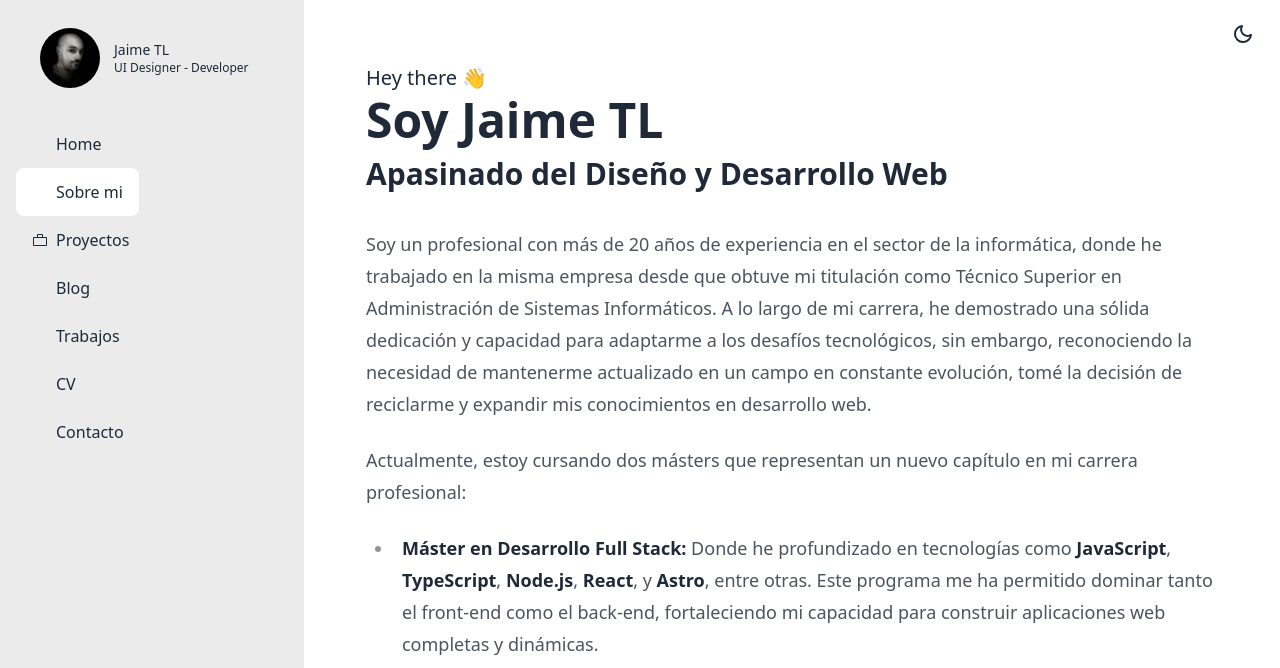
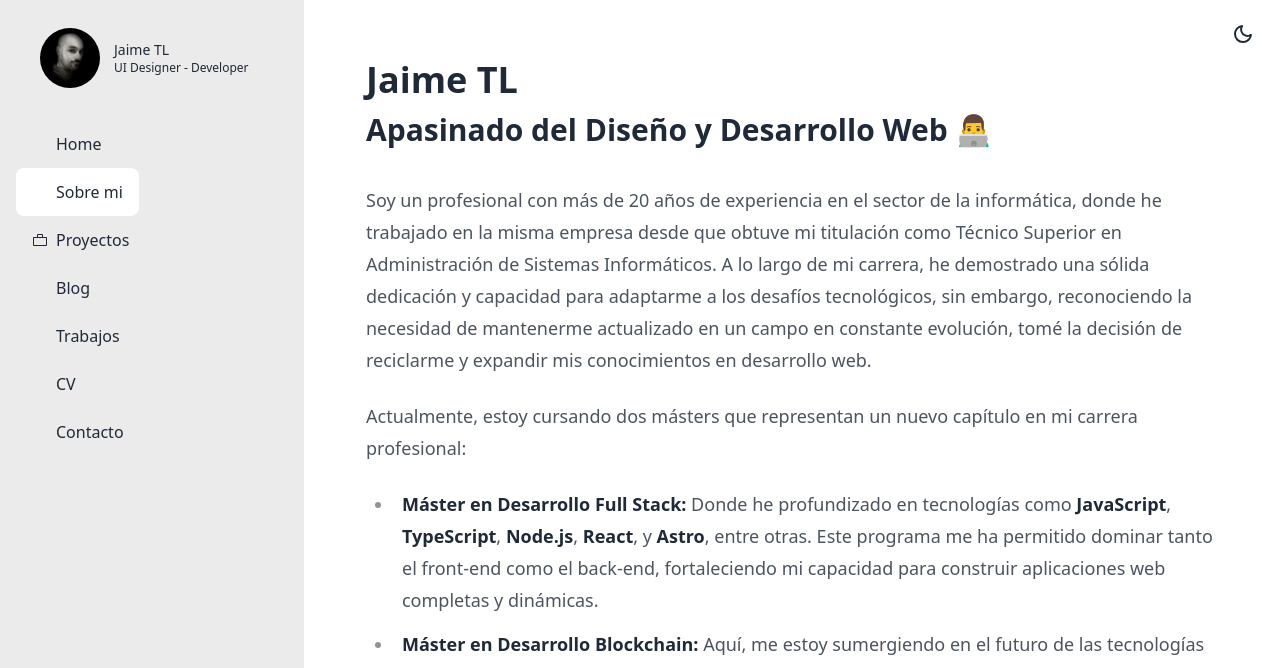
Before and after one commit to Jaterli/jtlblog, an Astro site: page /about in a window 1280 px wide. Shown: the top 668 px of the page. Built offline with nearby package versions, Linux system fonts and the light colour scheme; Astro itself is replaced by a stand-in of ours; some icons are missing.

Commit message:
update about - add icon

```diff
--- a/src/pages/about.astro
+++ b/src/pages/about.astro
@@ -9,9 +9,8 @@ const last_posts = posts.slice(0, 3);
 
 <BaseLayout sideBarActiveItemID="about">
   <div class="pb-12 mt-5">
-    <div class="text-xl py-1">Hey there 👋</div>
-    <div class="text-5xl font-bold">Soy Jaime TL</div>
-    <div class="text-3xl py-3 font-bold">Apasinado del Diseño y Desarrollo Web</div>
+    <div class="text-4xl font-bold">Jaime TL</div>
+    <div class="text-3xl py-3 font-bold">Apasinado del Diseño y Desarrollo Web 👨‍💻</div>
     <div class="py-2">
       <text class="text-lg">
 
```
